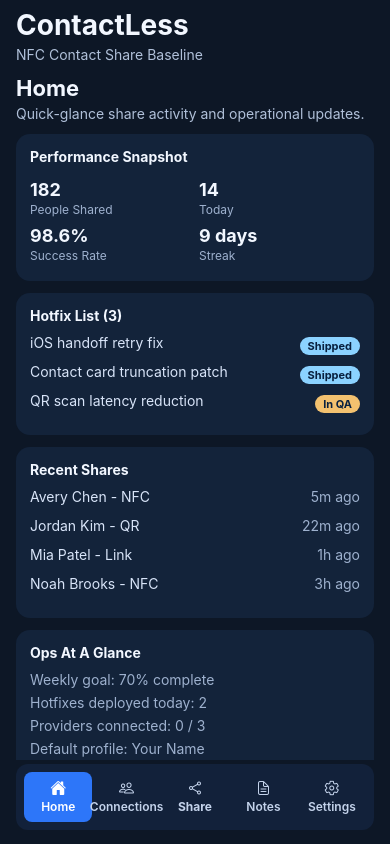
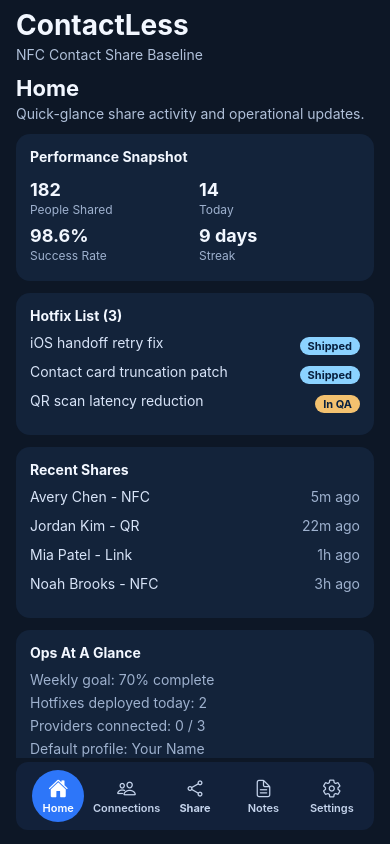
Before and after one commit to ShadowHexYT/ContactLess, a React Native app: screen / in a window 390 px wide. Built offline with nearby package versions, Linux system fonts and the light colour scheme.

Commit message:
changed the bottom bar to be more defined

```diff
--- a/src/components/BottomNav.js
+++ b/src/components/BottomNav.js
@@ -1,6 +1,8 @@
 import React, { useEffect, useMemo, useRef, useState } from 'react';
 import { Ionicons } from '@expo/vector-icons';
 import { Animated, Easing, StyleSheet, Text, TouchableOpacity, View } from 'react-native';
+
+const NAV_INSET = 8;
 
 export default function BottomNav({ activeScreen, onChange }) {
   const tabs = [
@@ -18,9 +20,15 @@ export default function BottomNav({ activeScreen, onChange }) {
   const activeIndex = Math.max(0, tabs.findIndex((item) => item.key === activeScreen));
   const indicatorLeft = useRef(new Animated.Value(activeIndex)).current;
   const [barWidth, setBarWidth] = useState(0);
+  const [barHeight, setBarHeight] = useState(0);
   const tabWidth = useMemo(
-    () => (barWidth > 0 ? (barWidth - 16) / tabs.length : 0),
+    () => (barWidth > 0 ? (barWidth - NAV_INSET * 2) / tabs.length : 0),
     [barWidth, tabs.length]
+  );
+  const tabHeight = useMemo(() => (barHeight > 0 ? barHeight - NAV_INSET * 2 : 0), [barHeight]);
+  const activeCircleSize = useMemo(
+    () => (tabWidth > 0 && tabHeight > 0 ? Math.min(tabWidth, tabHeight) * 1 : 0),
+    [tabHeight, tabWidth]
   );
 
   useEffect(() => {
@@ -40,7 +48,7 @@ export default function BottomNav({ activeScreen, onChange }) {
     >
       <Ionicons
         name={activeScreen === key ? activeIcon : icon}
-        size={16}
+        size={20}
         color={activeScreen === key ? '#ffffff' : '#c4d3eb'}
         style={styles.navButtonIcon}
       />
@@ -57,12 +65,22 @@ export default function BottomNav({ activeScreen, onChange }) {
   );
 
   const indicatorStyle = {
-    width: tabWidth,
+    width: activeCircleSize,
+    height: activeCircleSize,
+    borderRadius: activeCircleSize / 2,
+    top: (barHeight - activeCircleSize) / 2,
+    left: NAV_INSET + (tabWidth - activeCircleSize) / 2,
     transform: [{ translateX: Animated.multiply(indicatorLeft, tabWidth) }],
   };
 
   return (
-    <View style={styles.navBar} onLayout={(event) => setBarWidth(event.nativeEvent.layout.width)}>
+    <View
+      style={styles.navBar}
+      onLayout={(event) => {
+        setBarWidth(event.nativeEvent.layout.width);
+        setBarHeight(event.nativeEvent.layout.height);
+      }}
+    >
       <Animated.View style={[styles.activePill, indicatorStyle]} />
       {tabs.map((tab) => navButton(tab))}
     </View>
@@ -73,7 +91,7 @@ const styles = StyleSheet.create({
   navBar: {
     flexDirection: 'row',
     backgroundColor: '#12213a',
-    padding: 8,
+    padding: NAV_INSET,
     borderRadius: 12,
     marginBottom: 14,
     marginTop: 4,
@@ -82,25 +100,23 @@ const styles = StyleSheet.create({
   navButton: {
     flex: 1,
     borderRadius: 8,
-    paddingVertical: 8,
+    paddingVertical: 7,
     alignItems: 'center',
+    justifyContent: 'center',
     zIndex: 1,
   },
   navButtonIcon: {
-    marginBottom: 2,
+    marginBottom: 1,
   },
   activePill: {
     position: 'absolute',
-    top: 8,
-    bottom: 8,
-    left: 8,
-    borderRadius: 8,
     backgroundColor: '#2d76f9',
   },
   navButtonText: {
     color: '#c4d3eb',
     fontWeight: '600',
-    fontSize: 12,
+    fontSize: 11,
+    textAlign: 'center',
   },
   navButtonTextActive: {
     color: '#ffffff',
```
